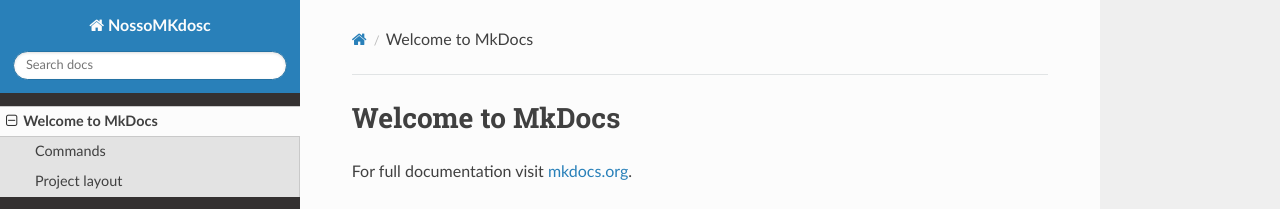
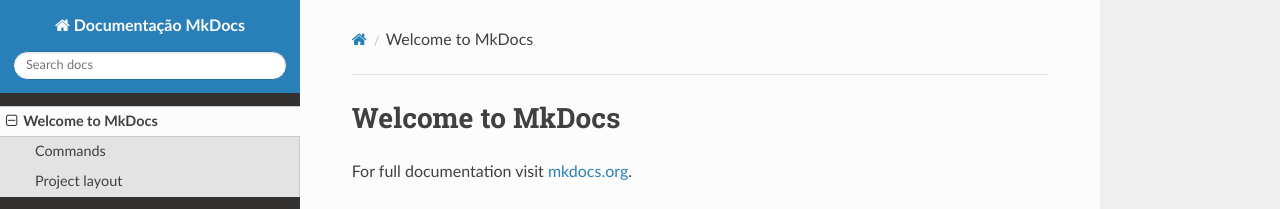
Before and after one commit to Projetos-de-Extensao/2025.1_01_IlhaDelivery, an MkDocs documentation site: the page built from docs/index.md, in a window 1280 px wide. Shown: the top 209 px of the page. Built offline with MkDocs 1.6.1, drawn with Linux system fonts in a browser that asks for light colours; nearby versions of some CDN libraries.

Commit message:
Mudança de nome

```diff
--- a/mkdocs.yml
+++ b/mkdocs.yml
@@ -1,4 +1,4 @@
-site_name: NossoMKdosc
+site_name: Documentação MkDocs
 
 theme:
   name: readthedocs
```
